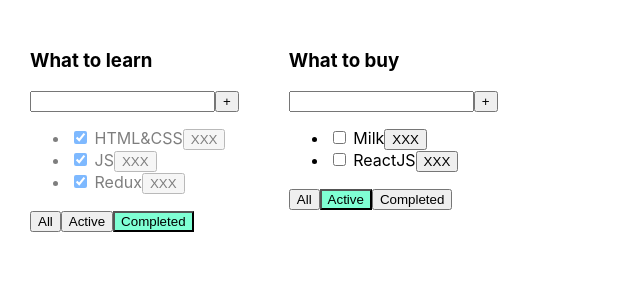
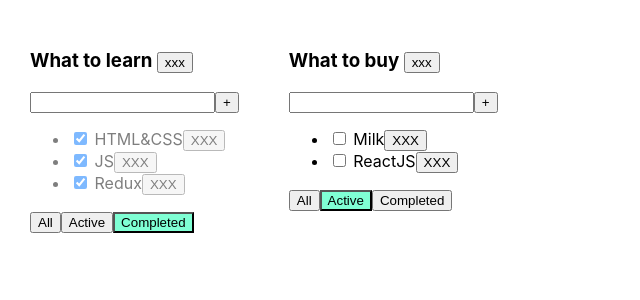
Before and after one commit to DmitriyVavilin/MyAplication, a React (Create React App) app: page / in a window 1280 px wide. Shown: the top 300 px of the page, without its empty margins (0-640 px from the left). Built offline with nearby package versions, Linux system fonts and the light colour scheme.

Commit message:
new refactoring function removeTodolist commit

```diff
--- a/src/App.tsx
+++ b/src/App.tsx
@@ -23,7 +23,14 @@ function App() {
         let tasks = tasksObj[todoListId]
         const filterTasks = tasks.filter((el) => el.id !== taskId)
         tasksObj[todoListId] = filterTasks
-        setTasksObj({...tasksObj})
+        setTasks({...tasksObj})
+    }
+
+    const removeTodolist = (todoListId: string) => {
+        const filteredTodoList = todoLists.filter(el => el.id !== todoListId)
+        setTodolists([...filteredTodoList])
+        delete tasksObj[todoListId]
+        setTasks({...tasksObj})
     }
 
 
@@ -40,13 +47,13 @@ function App() {
         let tasks = tasksObj[todoListId]
         let newTask = [task, ...tasks]
         tasksObj[todoListId] = newTask
-        setTasksObj({...tasksObj})
+        setTasks({...tasksObj})
     }
 
     const onChangeCheckBox = (taskId: string, eventValue: boolean, todoListId: string) => {
         let tasks = tasksObj[todoListId]
         let task = tasks.find(el => el.id === taskId ? {...el, isDone: eventValue} : el)
-        setTasksObj({...tasksObj})
+        setTasks({...tasksObj})
     }
 
     let todolistId1 = v1()
@@ -58,7 +65,7 @@ function App() {
                 '', filter: 'active'}
     ])
 
-    let [tasksObj, setTasksObj] = useState({
+    let [tasksObj, setTasks] = useState({
         [todolistId1]: [
             {id: v1(), title: "HTML&CSS", isDone: true},
             {id: v1(), title: "JS", isDone: true},
@@ -85,6 +92,7 @@ function App() {
                 }
                 return (
                     <TodoList
+                        removeTodolist={removeTodolist}
                         key={tl.id}
                         title={tl.title}
                         id={tl.id}
--- a/src/components/Todolist/TodoList.tsx
+++ b/src/components/Todolist/TodoList.tsx
@@ -12,7 +12,8 @@ type TodoListPropsType = {
     removeTask: (taskId: string, todoListId: string)=>void
     changeFilter:(value: FilterValueType, todoListId: string)=>void
     addTask:(title: string, todoListId: string)=>void
-    onChangeCheckBox: (taskId: string,eventValue: boolean, todoListId: string )=>void
+    onChangeCheckBox: (taskId: string,eventValue: boolean, todoListId: string)=>void
+    removeTodolist:(todoListId: string)=>void
 }
 
 export const TodoList = (props: TodoListPropsType) => {
@@ -53,10 +54,14 @@ export const TodoList = (props: TodoListPropsType) => {
         props.onChangeCheckBox(tId,eventValue, props.id)
     }
 
+    const removeTodolistHandler = (todoListId: string) => {
+        props.removeTodolist(todoListId)
+    }
+
 
     return (
         <div>
-            <h3>{props.title}</h3>
+            <h3>{props.title} <button onClick={()=>removeTodolistHandler(props.id)}>xxx</button></h3>
             <div>
                 <input className={error ?s.error : ''} value={title} onChange={onChangeHandler}
                        onKeyDown={onKeyDownHandler}/>
```
